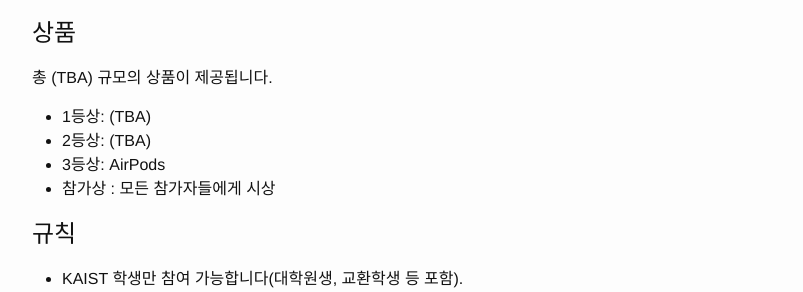
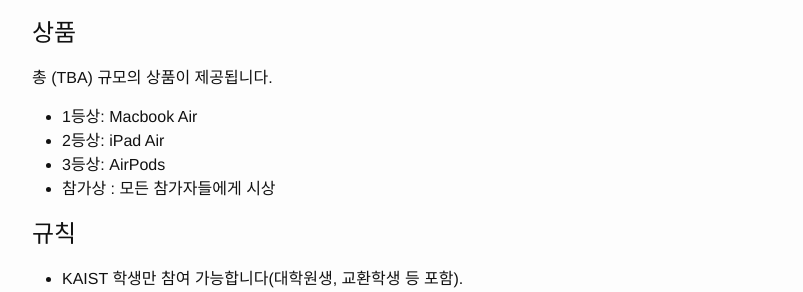
Before and after one commit to RUN-KAIST/kaist.run, a Jekyll site: the page built from index/ko.md, in a window 1280 px wide and 900 px high, scrolled down 790 px. Shown: the part 152-444 px from the top of the window, without its empty margins (238-1041 px from the left). Built offline with Jekyll 4.4.1, drawn with Linux system fonts in a browser that asks for light colours; our own code applies the rules of GitHub Pages for plain Markdown files.

Commit message:
Update ko.md

```diff
--- a/index/ko.md
+++ b/index/ko.md
@@ -39,8 +39,8 @@ redirect_from: /index.html
 
 총 (TBA) 규모의 상품이 제공됩니다.
 
-- 1등상: (TBA)
-- 2등상: (TBA)
+- 1등상: Macbook Air
+- 2등상: iPad Air
 - 3등상: AirPods
 - 참가상 : 모든 참가자들에게 시상
 
```
